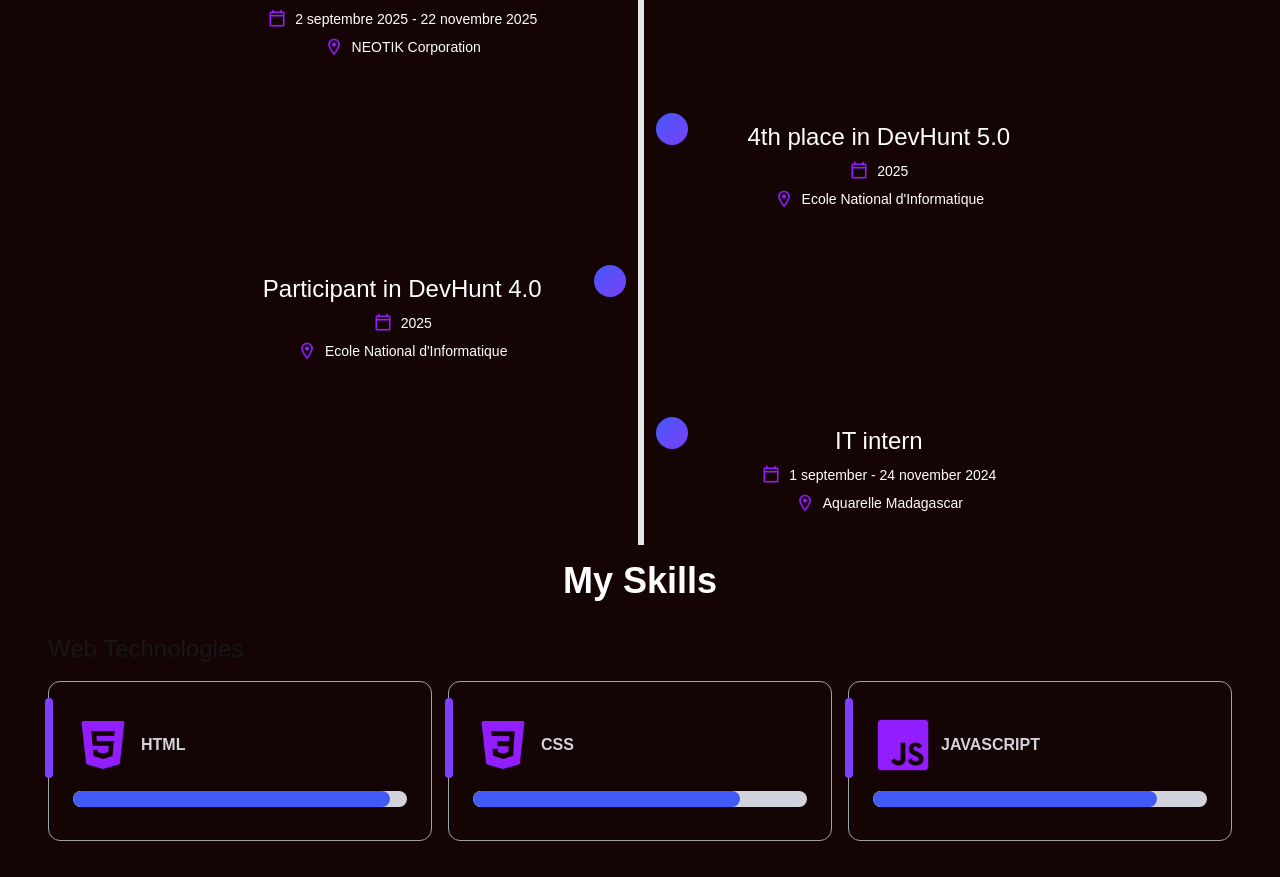
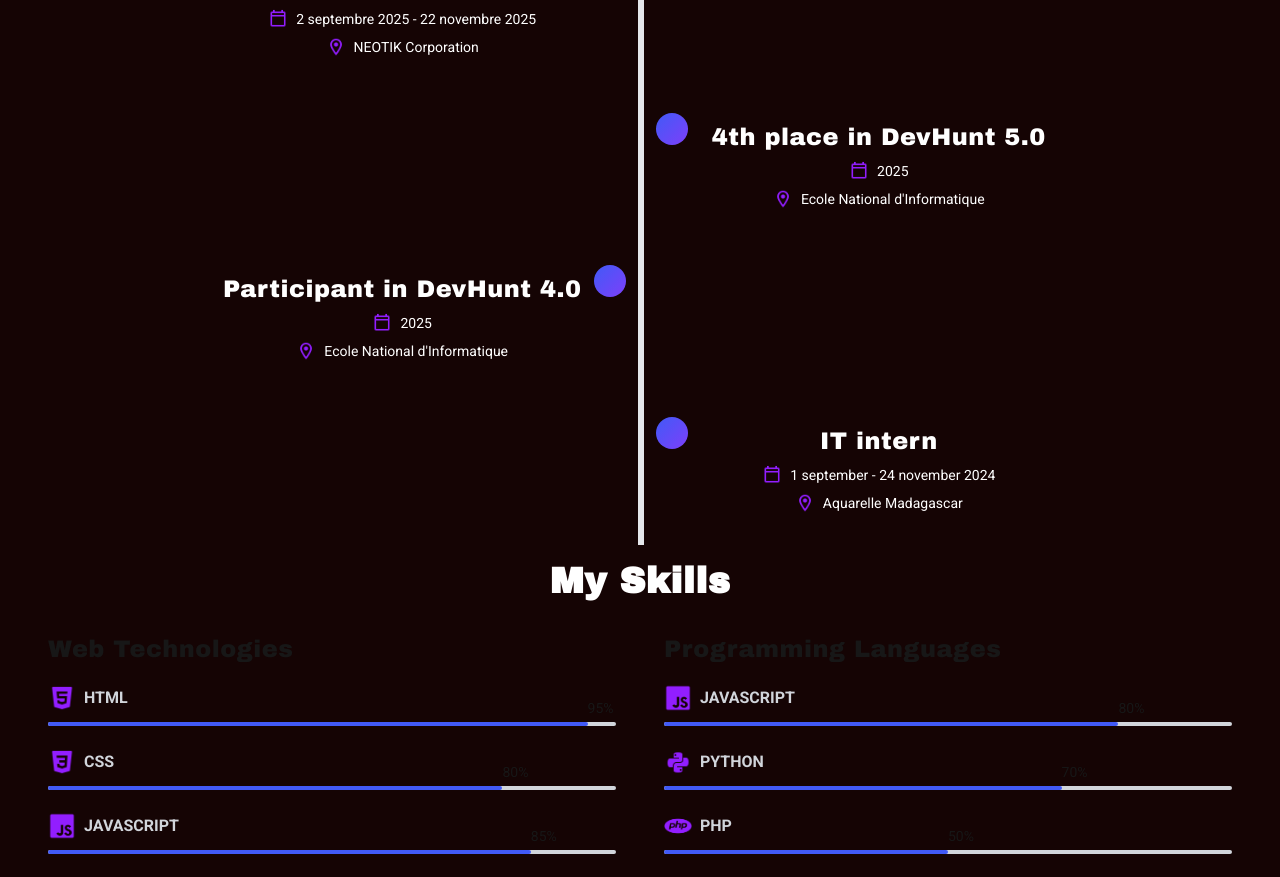
Before and after one commit to ngehoandrianina/Portfolio, a Next.js app: page / in a window 1280 px wide. Shown: the part 1905-2782 px from the top of the page. Built offline with nearby package versions, Linux system fonts and the light colour scheme.

Commit message:
Amelioration des skills

```diff
--- a/src/app/components/Container/NavBar/index.jsx
+++ b/src/app/components/Container/NavBar/index.jsx
@@ -44,14 +44,6 @@ const Navbar = ({ heroVisible }) => {
   //px-32 pt-6
   return (
     <motion.nav
-      animate={{
-        paddingTop: heroVisible ? "0" : "24px",
-        paddingLeft: heroVisible ? "0" : "100px",
-        paddingRight: heroVisible ? "0" : "100px",
-      }}
-      transition={{
-        duration:'0.5'
-      }}
       className="fixed top-0 left-0 right-0 z-10 bg-[#121112] backdrop-blur-sm bg-opacity-90 "
     >
       <motion.div
@@ -68,9 +60,6 @@ const Navbar = ({ heroVisible }) => {
         }}
       />
       <motion.div
-      animate={{
-        border:heroVisible ? "0":'solid 1px'
-      }}
       className="flex flex-wrap  items-center justify-between mx-auto p-3 rounded-2xl">
         <Link href={"/"} className="ml-10" style={{ fontFamily: "fantasy" }}>
           <Image
--- a/src/app/components/Container/SkillsContainer/index.jsx
+++ b/src/app/components/Container/SkillsContainer/index.jsx
@@ -9,11 +9,11 @@ const SkillsContainer = ({ src, value, Title }) => {
       whileInView={{ opacity: 1, y: 0 }}
       transition={{ duration: 0.7 }}
       viewport={{ margin: "-100px" }}
-      className=" border border-gray-400 h-32 md:h-40 md:w-96 rounded-xl relative px-6 py-4 flex flex-col justify-evenly "
+      className=" h-8 md:h-12 md:w-[100%] rounded-xl relative flex flex-col justify-evenly space-y-2 "
     >
-      <div className="w-2 h-20 bg-secondary absolute -left-1 top-4 rounded"></div>
+
       <div className="flex items-center gap-2">
-        <Image src={src} width={60} height={60} alt="logo" />
+        <Image src={src} width={28} height={12} alt="logo" />
         <p className="text-gray-300 font-bold">{Title}</p>
       </div>
       <ProgessBar value={value} />
--- a/src/app/components/Pieces/Progress/index.jsx
+++ b/src/app/components/Pieces/Progress/index.jsx
@@ -2,11 +2,14 @@ import React from "react";
 
 const ProgessBar = ({ value }) => {
   return (
-    <div className="w-full bg-gray-300 rounded-full h-4 overflow-hidden ">
+    <div className="w-full flex items-end  bg-gray-300 rounded-full h-1  ">
       <div
         className="bg-gradient-to-r from-primary to-primary h-full rounded-full "
         style={{ width: `${value}%` }}
-      ></div>
+      >
+
+      </div>
+      <p  className="text-sm font-thin mb-2">{value}%</p>
     </div>
   );
 };
--- a/src/app/components/Sections/Skills/index.jsx
+++ b/src/app/components/Sections/Skills/index.jsx
@@ -16,7 +16,8 @@ const SkillsSection = () => {
       >
         My Skills
       </motion.h1>
-      <div>
+      <div className="flex flex-col md:flex-row w-full gap-12">
+      <div className="w-full">
         <motion.h1
           initial={{ opacity: 0, y: 50 }}
           whileInView={{ opacity: 1, y: 0 }}
@@ -26,7 +27,7 @@ const SkillsSection = () => {
         >
           Web Technologies
         </motion.h1>
-        <div className="flex flex-col md:flex-row gap-4">
+        <div className="flex flex-col gap-8 md:gap-4">
           <SkillsContainer src={"/logo/html.png"} value={95} Title={"HTML"} />
           <SkillsContainer src={"/logo/css.png"} value={80} Title={"CSS"} />
           <SkillsContainer
@@ -36,7 +37,7 @@ const SkillsSection = () => {
           />
         </div>
       </div>
-      <div>
+      <div className="w-full">
         <motion.h1
           initial={{ opacity: 0, y: 50 }}
           whileInView={{ opacity: 1, y: 0 }}
@@ -46,7 +47,7 @@ const SkillsSection = () => {
         >
           Programming Languages
         </motion.h1>
-        <div className="flex flex-col md:flex-row gap-4">
+        <div className="flex flex-col gap-8 md:gap-4">
           <SkillsContainer
             src={"/logo/js.png"}
             value={80}
@@ -61,7 +62,9 @@ const SkillsSection = () => {
           <SkillsContainer src={"/logo/java.png"} value={50} Title={"JAVA"} />
         </div>
       </div>
-      <div>
+      </div>
+      <div className="flex flex-col md:flex-row w-full gap-12">
+      <div className="w-full">
         <motion.h1
           initial={{ opacity: 0, y: 50 }}
           whileInView={{ opacity: 1, y: 0 }}
@@ -71,7 +74,7 @@ const SkillsSection = () => {
         >
           Front-end Technologies
         </motion.h1>
-        <div className="flex flex-col flex-wrap md:flex-row gap-4">
+        <div className="flex flex-col gap-8 md:gap-4">
           <SkillsContainer
             src={"/logo/reactjs.png"}
             value={90}
@@ -114,7 +117,8 @@ const SkillsSection = () => {
           />
         </div>
       </div>
-      <div>
+
+      <div className="w-full">
         <motion.h1
           initial={{ opacity: 0, y: 50 }}
           whileInView={{ opacity: 1, y: 0 }}
@@ -124,7 +128,7 @@ const SkillsSection = () => {
         >
           Backend Technologies
         </motion.h1>
-        <div className="flex flex-col flex-wrap md:flex-row gap-4">
+        <div className="flex flex-col gap-8 md:gap-4">
           <SkillsContainer
             src={"/logo/nestjs.jpg"}
             value={75}
@@ -157,7 +161,9 @@ const SkillsSection = () => {
           />
         </div>
       </div>
-      <div>
+      </div>
+      <div className="flex flex-col md:flex-row w-full gap-12">
+      <div className="w-full">
         <motion.h1
           initial={{ opacity: 0, y: 50 }}
           whileInView={{ opacity: 1, y: 0 }}
@@ -167,7 +173,7 @@ const SkillsSection = () => {
         >
           DBMS
         </motion.h1>
-        <div className="flex flex-col flex-wrap md:flex-row gap-4">
+        <div className="flex flex-col gap-8 md:gap-4">
           <SkillsContainer
             src={"/logo/mysql.png"}
             value={80}
@@ -181,7 +187,7 @@ const SkillsSection = () => {
         </div>
       </div>
 
-      <div>
+      <div className="w-full">
         <motion.h1
           initial={{ opacity: 0, y: 50 }}
           whileInView={{ opacity: 1, y: 0 }}
@@ -191,7 +197,7 @@ const SkillsSection = () => {
         >
           Development Tools
         </motion.h1>
-        <div className="flex flex-col flex-wrap md:flex-row gap-4">
+        <div className="flex flex-col gap-8 lg:gap-4">
           <SkillsContainer src={"/logo/git.png"} value={80} Title={"GIT "} />
           <SkillsContainer
             src={"/logo/github.png"}
@@ -222,6 +228,7 @@ const SkillsSection = () => {
           />
         </div>
       </div>
+      </div>
     </div>
   );
 };
--- a/src/app/globals.css
+++ b/src/app/globals.css
@@ -26,9 +26,13 @@ canvas {
 body {
  color: var(--foreground);
   background: var(--background);
-  font-family: Arial, Helvetica, sans-serif;
+  font-family: var(--font-roboto), sans-serif;
+
 }
-
+h1, h2, h3 {
+  font-family: var(--font-archivo), sans-serif;
+  letter-spacing: 0.5px; /* améliore le rendu */
+}
 .no-scroll::-webkit-scrollbar{
   display: none;
 
--- a/src/app/layout.js
+++ b/src/app/layout.js
@@ -1,17 +1,19 @@
-import { Geist, Geist_Mono } from "next/font/google";
+import { Roboto, Archivo_Black } from "next/font/google";
 import "./globals.css";
 import BackGound from "./components/Container/Partialjs";
 
-const geistSans = Geist({
-  variable: "--font-geist-sans",
+const roboto = Roboto({
   subsets: ["latin"],
+  weight: ["400", "700"], // tu peux ajouter d'autres poids si besoin
+  variable: "--font-roboto",
 });
 
-const geistMono = Geist_Mono({
-  variable: "--font-geist-mono",
+const archivoBlack = Archivo_Black({
   subsets: ["latin"],
+  weight: "400", // obligatoire (Archivo Black n’a qu’un poids)
+  variable: "--font-archivo",
+  display: "swap",
 });
-
 export const metadata = {
   title: "Ngeho Andrianina Portfolio",
   description: "Generated by create next app",
@@ -21,7 +23,8 @@ export default function RootLayout({ children }) {
   return (
     <html lang="en">
       <body
-        className={`${geistSans.variable} ${geistMono.variable} antialiased`}
+        className={`${roboto.variable} ${archivoBlack.variable} antialiased`}
+        cz-shortcut-listen="true"
       >
         <BackGound>{children}</BackGound>
       </body>
```
